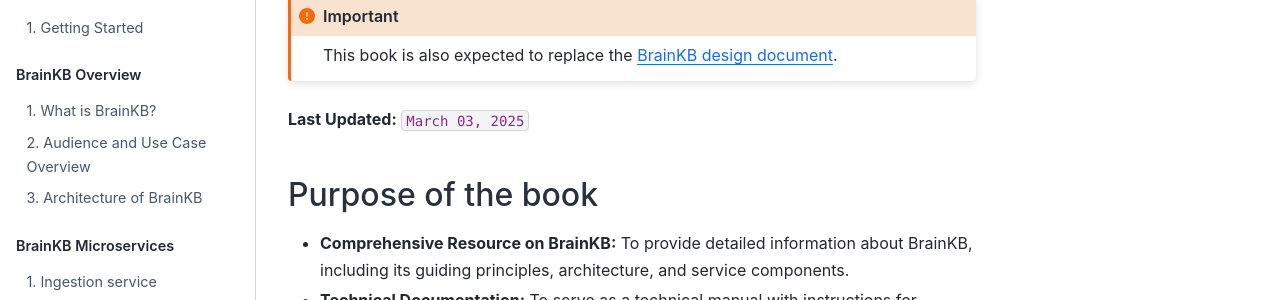
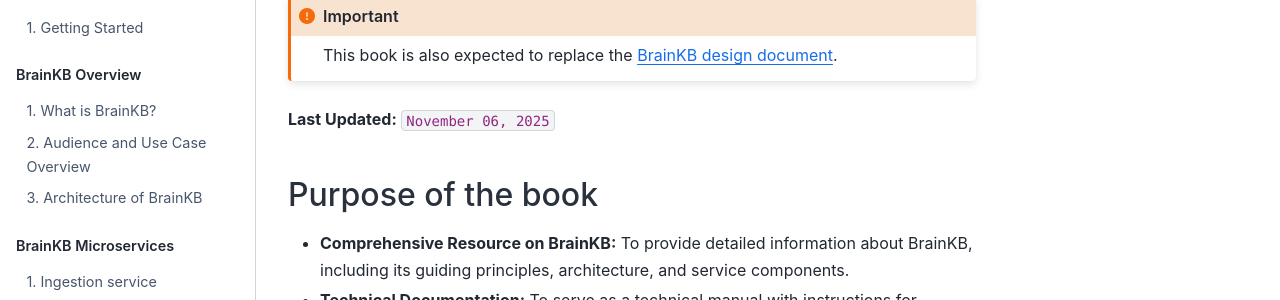
Before and after one commit to sensein/brainkbdocs, a Jupyter Book: the page built from docs/index.md, in a window 1280 px wide and 900 px high. Shown: the part 405-705 px from the top of the window. Built offline with Jupyter Book 1.0.4 settings and Sphinx 7.4.7 and the Sphinx Book theme 1.1.4, drawn with Linux system fonts in a browser that asks for light colours; pages that are not in the unit, such as notebooks, are missing from menus.

Commit message:
Update last updated date in documentation

````diff
--- a/docs/index.md
+++ b/docs/index.md
@@ -10,7 +10,7 @@
 This book is also expected to replace the [BrainKB design document](https://github.com/sensein/brainkb-design-document/tree/design-doc).
 ```
 
-**Last Updated:** `March 03, 2025`
+**Last Updated:** `November 06, 2025`
 
 ## Purpose of the book
 - **Comprehensive Resource on BrainKB:** To provide detailed information about BrainKB, including its guiding principles, architecture, and service components.
````
